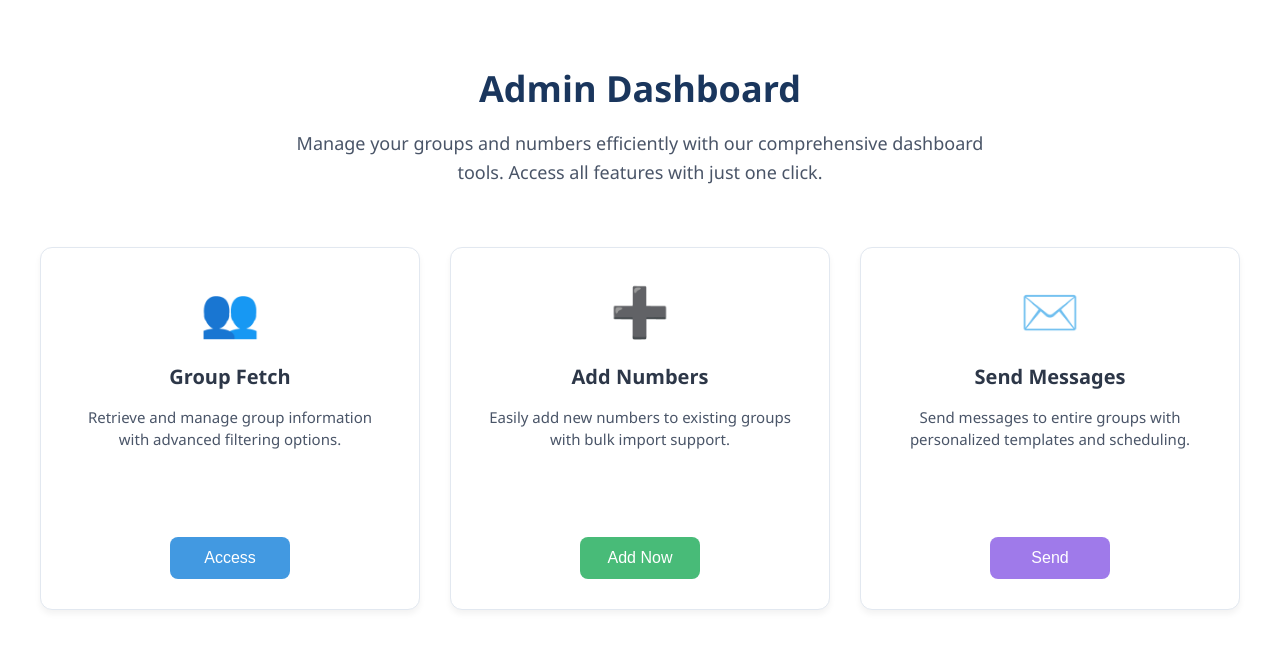
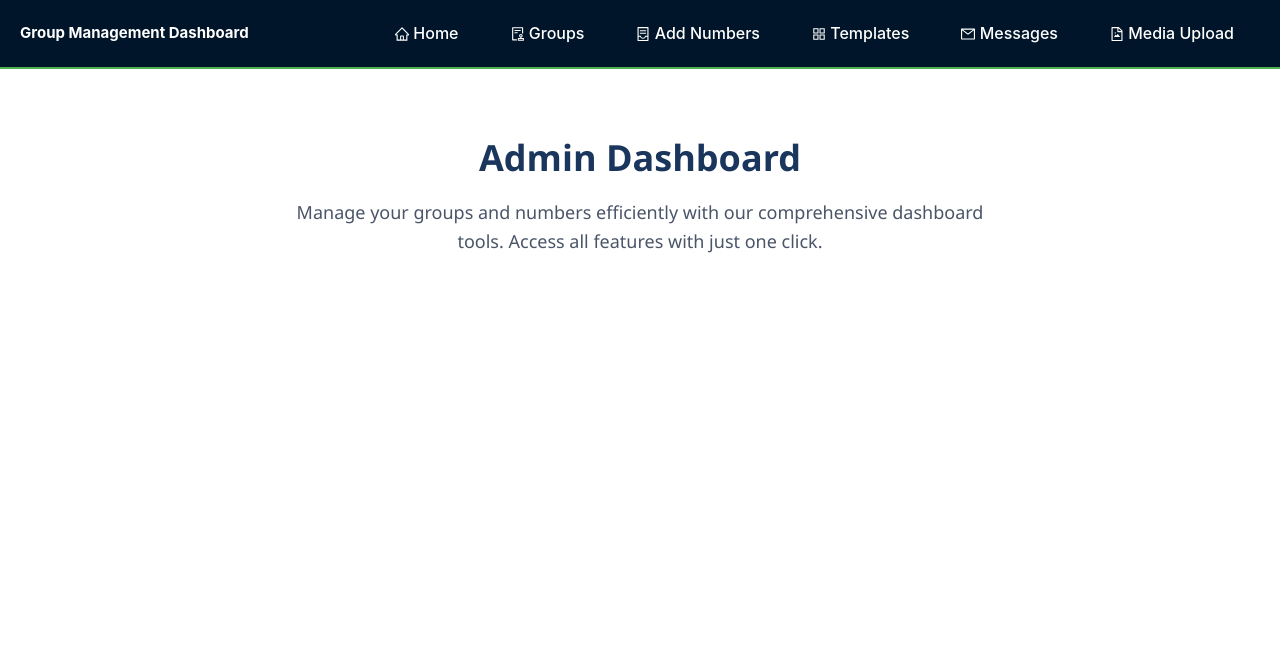
Before and after one commit to Debaswinimishra/add-number, a React (Create React App) app: page /#/HomePage in a window 1280 px wide. Shown: the top 648 px of the page. Built offline with nearby package versions, Linux system fonts and the light colour scheme; no server answers.

Commit message:
navbar add

```diff
--- a/package.json
+++ b/package.json
@@ -4,10 +4,12 @@
   "private": true,
   "homepage": ".",
   "dependencies": {
+    "@ant-design/icons": "^6.0.0",
     "@testing-library/dom": "^10.4.0",
     "@testing-library/jest-dom": "^6.6.3",
     "@testing-library/react": "^16.3.0",
     "@testing-library/user-event": "^13.5.0",
+    "antd": "^5.26.6",
     "axios": "^1.10.0",
     "react": "^19.1.0",
     "react-dom": "^19.1.0",
--- a/src/App.js
+++ b/src/App.js
@@ -6,21 +6,28 @@ import {
   Navigate,
 } from "react-router-dom";
 import NotFoundPage from "./components/NotFound";
+import TopNavMenu from "./components/TopNavMenu";
 import HomePage from "./pages/HomePage";
 import BlockWiseGroupFetch from "./pages/BlockWiseGroupFetch";
 import BlockWiseNumberAdd from "./pages/BlockWiseNumberAdd";
 
 const App = () => {
   return (
+    <>
       <Router>
+        <TopNavMenu />
         <Routes>
           <Route path="/HomePage" element={<HomePage />} />
-        <Route path="/BlockWiseGroupFetch" element={<BlockWiseGroupFetch />} />
+          <Route
+            path="/BlockWiseGroupFetch"
+            element={<BlockWiseGroupFetch />}
+          />
           <Route path="/BlockWiseNumberAdd" element={<BlockWiseNumberAdd />} />
           <Route path="/" element={<Navigate to="/HomePage" replace />} />
           <Route path="*" element={<NotFoundPage />} />
         </Routes>
       </Router>
+    </>
   );
 };
 
--- /dev/null
+++ b/src/components/TopNavMenu.js
@@ -0,0 +1,202 @@
+import React, { useState, useEffect } from "react";
+import { useNavigate, useLocation } from "react-router-dom";
+import { Menu, Tag, Button, Drawer } from "antd";
+import {
+  AppstoreOutlined,
+  AuditOutlined,
+  BookOutlined,
+  BarChartOutlined,
+  ContainerOutlined,
+  FileOutlined,
+  FileImageOutlined,
+  MailOutlined,
+  WhatsAppOutlined,
+  LogoutOutlined,
+  MenuOutlined,
+  HomeOutlined,
+} from "@ant-design/icons";
+
+const TopNavMenu = () => {
+  const navigate = useNavigate();
+  const location = useLocation();
+  const [current, setCurrent] = useState(location.pathname);
+  const [isMobile, setIsMobile] = useState(window.innerWidth < 768);
+  const [drawerVisible, setDrawerVisible] = useState(false);
+
+  useEffect(() => {
+    setCurrent(location.pathname);
+    const handleResize = () => setIsMobile(window.innerWidth < 768);
+    window.addEventListener("resize", handleResize);
+    return () => window.removeEventListener("resize", handleResize);
+  }, []);
+
+  const handleClick = (e) => {
+    setCurrent(e.key);
+    navigate(e.key);
+    if (isMobile) setDrawerVisible(false);
+  };
+
+  const containerStyles = {
+    display: "flex",
+    alignItems: "center",
+    justifyContent: "space-between",
+    backgroundColor: "rgb(0, 21, 41)",
+    padding: "10px 20px",
+    borderBottom: "2px solid #4caf50",
+    position: "sticky",
+    top: 0,
+    zIndex: 1000,
+  };
+
+  const logoContainerStyles = {
+    display: "flex",
+    alignItems: "center",
+    cursor: "pointer",
+  };
+
+  const logoStyles = {
+    height: "40px",
+    marginRight: "10px",
+  };
+
+  const titleStyles = {
+    color: "#ffffff",
+    fontSize: "15px",
+    fontWeight: "bold",
+    margin: 0,
+    paddingRight: "10px",
+  };
+
+  const menuStyles = {
+    flex: 1,
+    display: isMobile ? "none" : "flex",
+    justifyContent: "flex-end",
+    background: "transparent",
+    border: "none",
+  };
+
+  const itemStyles = {
+    fontSize: "16px",
+    fontWeight: "500",
+    color: "#ffffff",
+    transition: "all 0.3s ease",
+    margin: "0 10px",
+  };
+
+  const drawerButtonStyles = {
+    backgroundColor: "#4caf50",
+    borderColor: "#4caf50",
+    color: "#ffffff",
+  };
+
+  const drawerStyles = {
+    background: "#001529",
+    color: "#ffffff",
+    padding: 0,
+  };
+
+  const items = [
+    {
+      label: (
+        <span style={itemStyles}>
+          <HomeOutlined /> Home
+        </span>
+      ),
+      key: "/",
+    },
+    {
+      label: (
+        <span style={itemStyles}>
+          <AuditOutlined /> Groups
+        </span>
+      ),
+      key: "/BlockWiseGroupFetch",
+    },
+
+    {
+      label: (
+        <span style={itemStyles}>
+          <ContainerOutlined /> Add Numbers
+        </span>
+      ),
+      key: "/BlockWiseNumberAdd",
+    },
+    {
+      label: (
+        <span style={itemStyles}>
+          <AppstoreOutlined /> Templates
+        </span>
+      ),
+      key: "/messagetemplate",
+    },
+    {
+      label: (
+        <span style={itemStyles}>
+          <MailOutlined /> Messages
+        </span>
+      ),
+      key: "/messages",
+    },
+    {
+      label: (
+        <span style={itemStyles}>
+          <FileImageOutlined /> Media Upload
+        </span>
+      ),
+      key: "/mediaUpload",
+    },
+  ];
+
+  return (
+    <div style={containerStyles}>
+      <div style={logoContainerStyles}>
+        {/* <img src={logo} alt="Logo" style={logoStyles} /> */}
+        <h1 style={titleStyles}>
+          Group Management Dashboard
+          <sub>
+            {/* <Tag color={tagColor}>
+              <i>v{Version.version}</i>
+            </Tag> */}
+          </sub>
+        </h1>
+      </div>
+
+      {!isMobile ? (
+        <Menu
+          items={items}
+          onClick={handleClick}
+          mode="horizontal"
+          theme="dark"
+          selectedKeys={[current]}
+          style={menuStyles}
+        />
+      ) : (
+        <>
+          <Button
+            icon={<MenuOutlined />}
+            style={drawerButtonStyles}
+            onClick={() => setDrawerVisible(true)}
+          />
+          <Drawer
+            title={<span style={{ color: "#fff" }}>Menu</span>}
+            placement="right"
+            onClose={() => setDrawerVisible(false)}
+            open={drawerVisible}
+            bodyStyle={drawerStyles}
+            headerStyle={{ background: "#001529", color: "#fff" }}
+          >
+            <Menu
+              items={items}
+              onClick={handleClick}
+              mode="vertical"
+              theme="dark"
+              selectedKeys={[current]}
+            />
+          </Drawer>
+        </>
+      )}
+    </div>
+  );
+};
+
+export default TopNavMenu;
--- a/src/pages/HomePage.js
+++ b/src/pages/HomePage.js
@@ -42,97 +42,6 @@ const HomePage = () => {
     justifyContent: "center",
   };
 
-  // Card styles
-  const cardStyle = {
-    background: "#ffffff",
-    borderRadius: "12px",
-    padding: "30px",
-    boxShadow: "0 4px 6px rgba(0, 0, 0, 0.05)",
-    transition: "all 0.3s ease",
-    border: "1px solid #e2e8f0",
-    textAlign: "center",
-    cursor: "pointer",
-    height: "100%",
-    display: "flex",
-    flexDirection: "column",
-    justifyContent: "space-between",
-  };
-
-  const cardHoverStyle = {
-    transform: "translateY(-5px)",
-    boxShadow: "0 10px 15px rgba(0, 0, 0, 0.1)",
-    borderColor: "#cbd5e0",
-  };
-
-  const cardTitleStyle = {
-    fontSize: "20px",
-    fontWeight: "600",
-    marginBottom: "16px",
-    color: "#2d3748",
-  };
-
-  const cardDescriptionStyle = {
-    fontSize: "15px",
-    color: "#4a5568",
-    marginBottom: "24px",
-    lineHeight: "1.5",
-  };
-
-  const iconStyle = {
-    fontSize: "48px",
-    marginBottom: "20px",
-    color: "#4299e1",
-  };
-
-  const buttonStyle = {
-    padding: "12px 24px",
-    fontSize: "16px",
-    fontWeight: "500",
-    borderRadius: "8px",
-    border: "none",
-    cursor: "pointer",
-    transition: "all 0.2s ease",
-    alignSelf: "center",
-    width: "120px",
-  };
-
-  const [hovered, setHovered] = React.useState("");
-
-  const handleNavigate = (path) => {
-    navigate(path);
-  };
-
-  // Dashboard cards data
-  const dashboardCards = [
-    {
-      id: "groupFetch",
-      title: "Group Fetch",
-      description:
-        "Retrieve and manage group information with advanced filtering options.",
-      buttonText: "Access",
-      buttonColor: "#4299e1",
-      icon: "👥",
-    },
-    {
-      id: "addNumbers",
-      title: "Add Numbers",
-      description:
-        "Easily add new numbers to existing groups with bulk import support.",
-      buttonText: "Add Now",
-      buttonColor: "#48bb78",
-      icon: "➕",
-    },
-    {
-      id: "sendMessages",
-      title: "Send Messages",
-      description:
-        "Send messages to entire groups with personalized templates and scheduling.",
-      buttonText: "Send",
-      buttonColor: "#9f7aea",
-      icon: "✉️",
-    },
-  ];
-
   return (
     <div style={containerStyle}>
       <header style={headerStyle}>
@@ -142,49 +51,6 @@ const HomePage = () => {
           dashboard tools. Access all features with just one click.
         </p>
       </header>
-
-      <div style={cardsContainerStyle}>
-        {dashboardCards.map((card) => (
-          <div
-            key={card.id}
-            style={{
-              ...cardStyle,
-              ...(hovered === card.id ? cardHoverStyle : {}),
-            }}
-            onMouseEnter={() => setHovered(card.id)}
-            onMouseLeave={() => setHovered("")}
-            onClick={() =>
-              handleNavigate(
-                `/${
-                  card.id === "groupFetch"
-                    ? "BlockWiseGroupFetch"
-                    : card.id === "addNumbers"
-                    ? "BlockWiseNumberAdd"
-                    : "SendGroupMessages" // New route for messages
-                }`
-              )
-            }
-          >
-            <div>
-              <div style={iconStyle}>{card.icon}</div>
-              <h3 style={cardTitleStyle}>{card.title}</h3>
-              <p style={cardDescriptionStyle}>{card.description}</p>
-            </div>
-            <button
-              style={{
-                ...buttonStyle,
-                backgroundColor: card.buttonColor,
-                color: "#ffffff",
-                ":hover": {
-                  backgroundColor: `${card.buttonColor}dd`,
-                },
-              }}
-            >
-              {card.buttonText}
-            </button>
-          </div>
-        ))}
-      </div>
     </div>
   );
 };
```
Also changed, not shown: 1 other file (tests, documents, lock files or other folders). Lines whose indentation alone changed are shown as unchanged.
